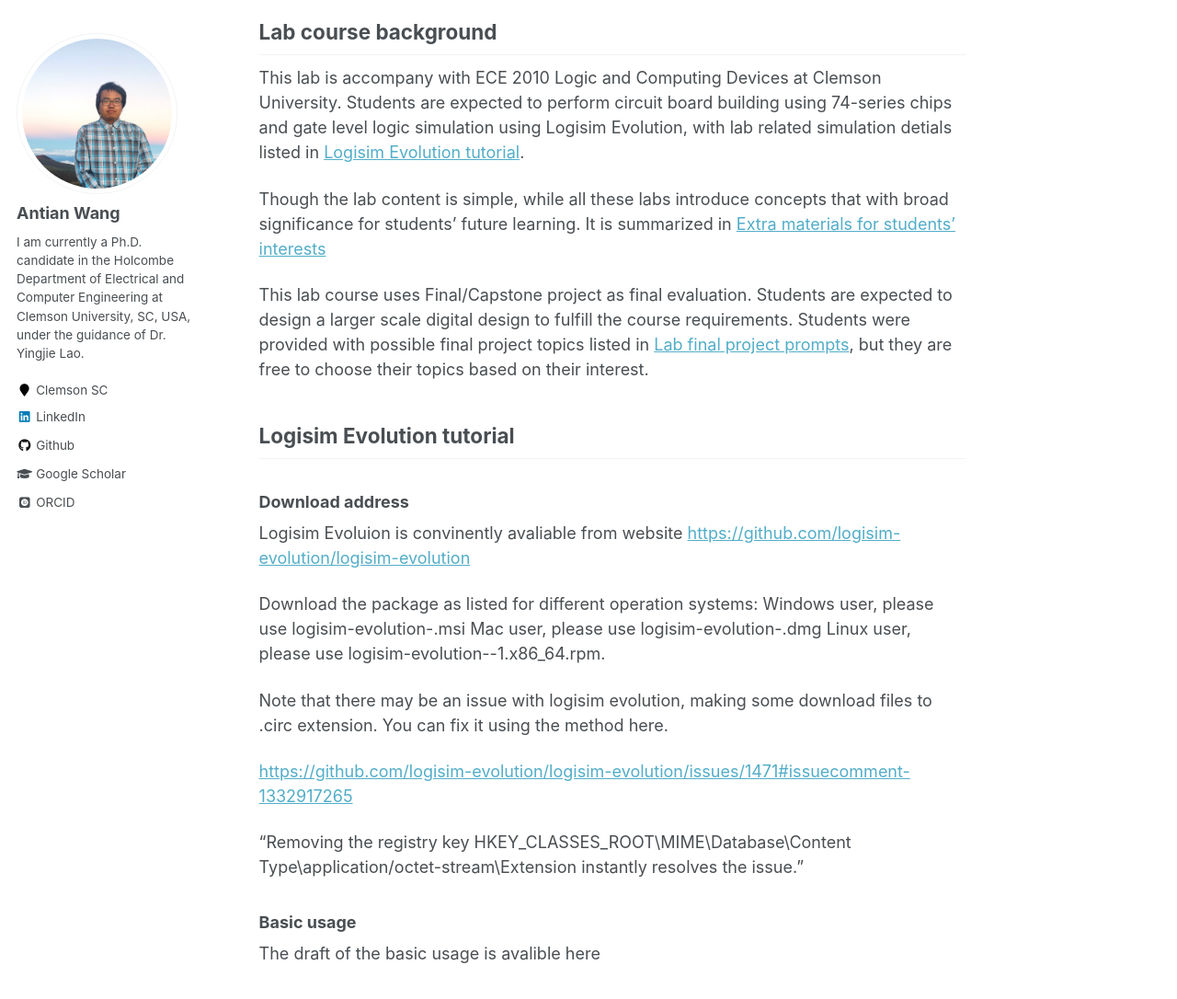
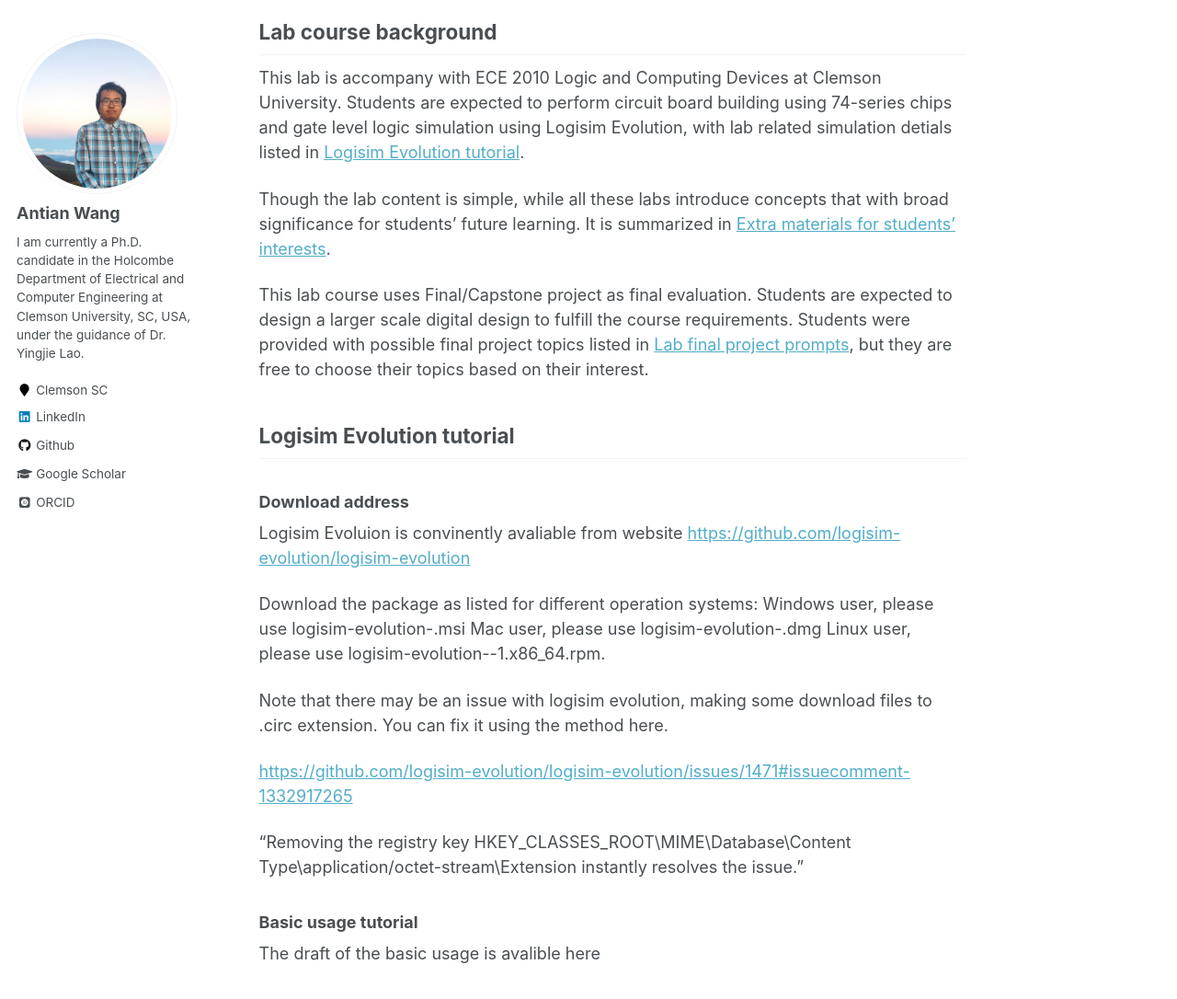
Before and after one commit to wangantian/wangantian.github.io, a Jekyll site: the page built from _teaching/Clemson_ECE2090.md, in a window 1280 px wide and 1400 px high, scrolled down 375 px. Shown: the top 1086 px of the window at 92% size. Built offline with Jekyll 4.4.1, drawn with Linux system fonts in a browser that asks for light colours; some web fonts are replaced; formulas are drawn with MathJax 3.

Commit message:
Update Clemson_ECE2090.md

```diff
--- a/_teaching/Clemson_ECE2090.md
+++ b/_teaching/Clemson_ECE2090.md
@@ -14,7 +14,7 @@ Introduction to designing, building, simulating and testing digital logic circui
 
 This lab is accompany with ECE 2010 Logic and Computing Devices at Clemson University. Students are expected to perform circuit board building using 74-series chips and gate level logic simulation using Logisim Evolution, with lab related simulation detials listed in [Logisim Evolution tutorial](#Logisim_Evolution_Tutorial).
 
-Though the lab content is simple, while all these labs introduce concepts that with broad significance for students' future learning. It is summarized in [Extra materials for students' interests](#Extra_material)
+Though the lab content is simple, while all these labs introduce concepts that with broad significance for students' future learning. It is summarized in [Extra materials for students' interests](#Extra_material).
 
 This lab course uses Final/Capstone project as final evaluation. Students are expected to design a larger scale digital design to fulfill the course requirements. Students were provided with possible final project topics listed in [Lab final project prompts](#project_prompts), but they are free to choose their topics based on their interest.
 
@@ -37,9 +37,8 @@ Note that there may be an issue with logisim evolution, making some download fil
 "Removing the registry key HKEY_CLASSES_ROOT\MIME\Database\Content Type\application/octet-stream\Extension instantly resolves the issue."
 
 
-<h3>Basic usage</h3>
+<h3>Basic usage tutorial</h3>
 The draft of the basic usage is avalible here <embed src="https://wangantian.github.io/files/Teaching_Clemson/LogisimEvollution_Tutorial.pdf" width="100%" height="350px"/>
-<h3>Common issues</h3>
 
 <h2 id="Extra_material">Extra materials for students' interests</h2>
 
```
